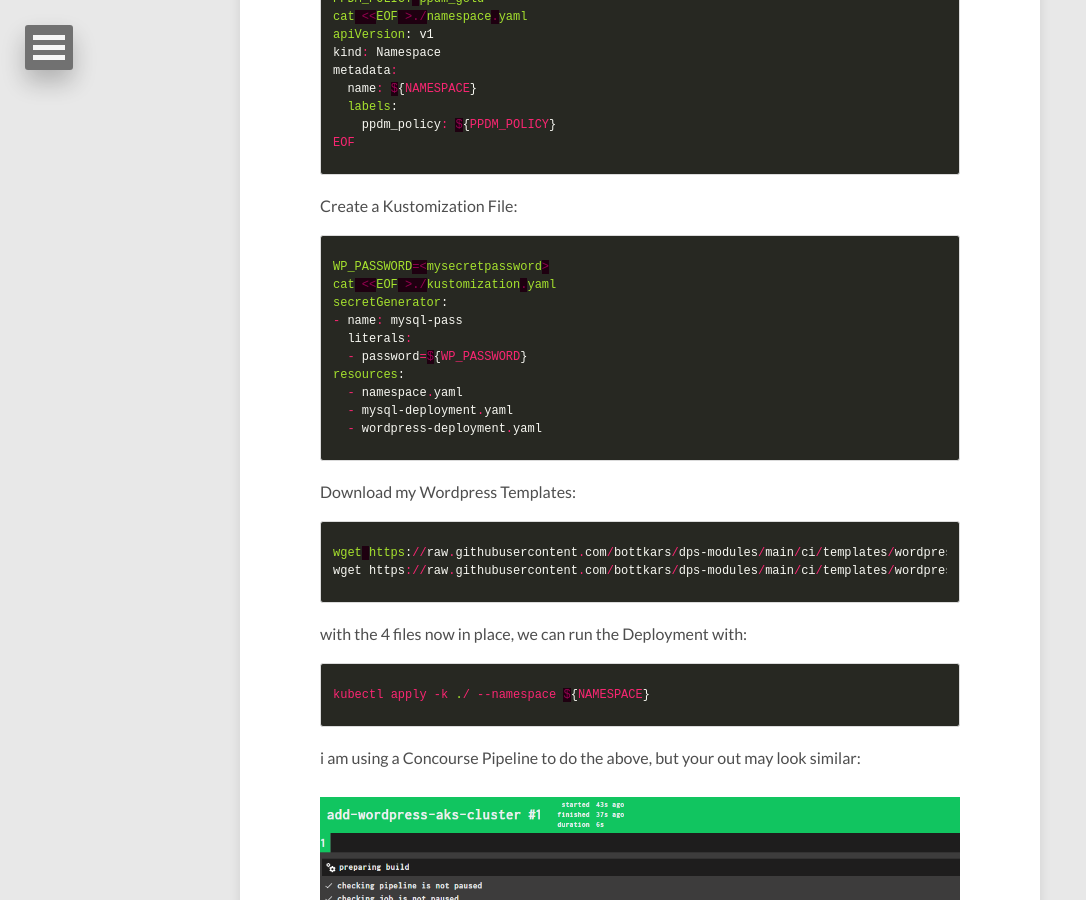
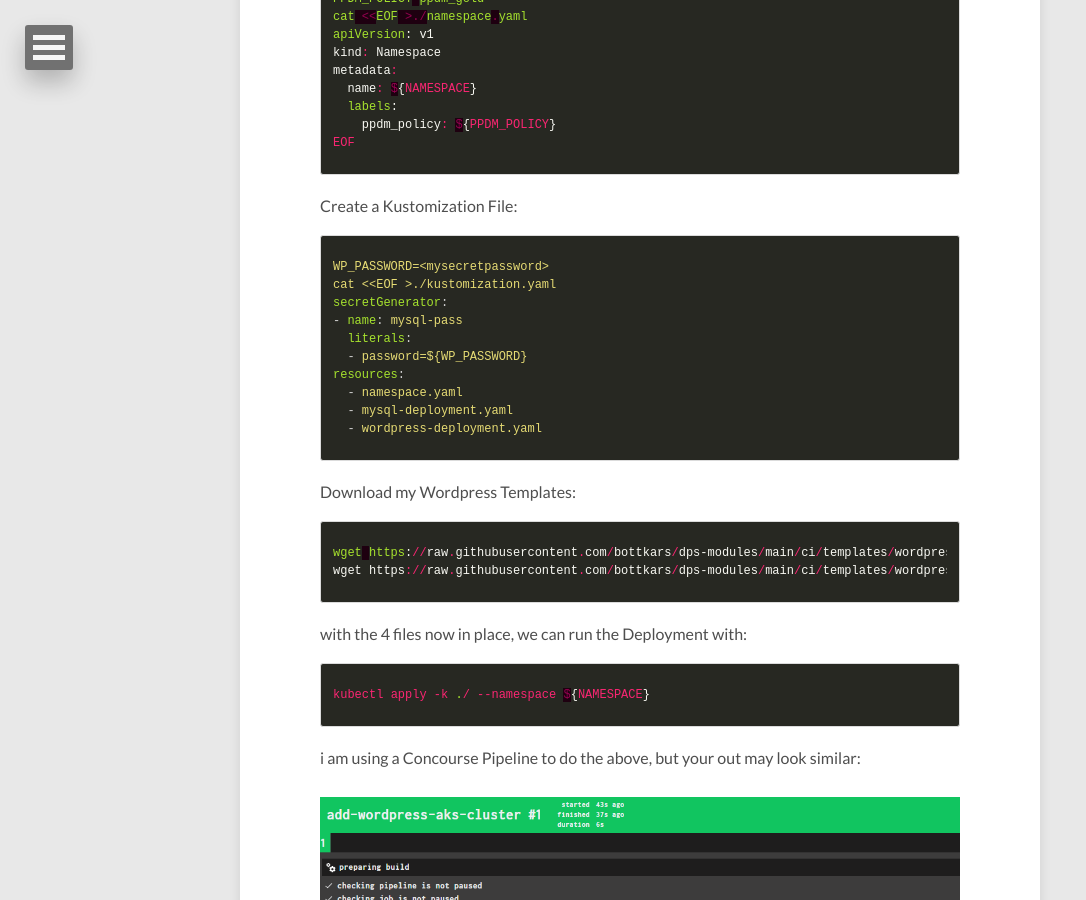
Before and after one commit to bottkars/bottkars.github.io, a Jekyll site: the page built from _posts/2020-11-25-Protecting-AKS-Workloads-on-Azure.md, in a window 1280 px wide and 900 px high, scrolled down 14478 px. Shown: the whole window, without its empty margins (0-1086 px from the left). Built offline with Jekyll 4.4.1, drawn with Linux system fonts in a browser that asks for light colours; nearby versions of some CDN libraries.

Commit message:
yaml test

```diff
--- a/_posts/2020-11-25-Protecting-AKS-Workloads-on-Azure.md
+++ b/_posts/2020-11-25-Protecting-AKS-Workloads-on-Azure.md
@@ -355,7 +355,7 @@ EOF
 {% endhighlight %}
 
 Create a Kustomization File:
-{% highlight scss %}
+{% highlight yaml %}
 WP_PASSWORD=<mysecretpassword>
 cat <<EOF >./kustomization.yaml
 secretGenerator:
```
